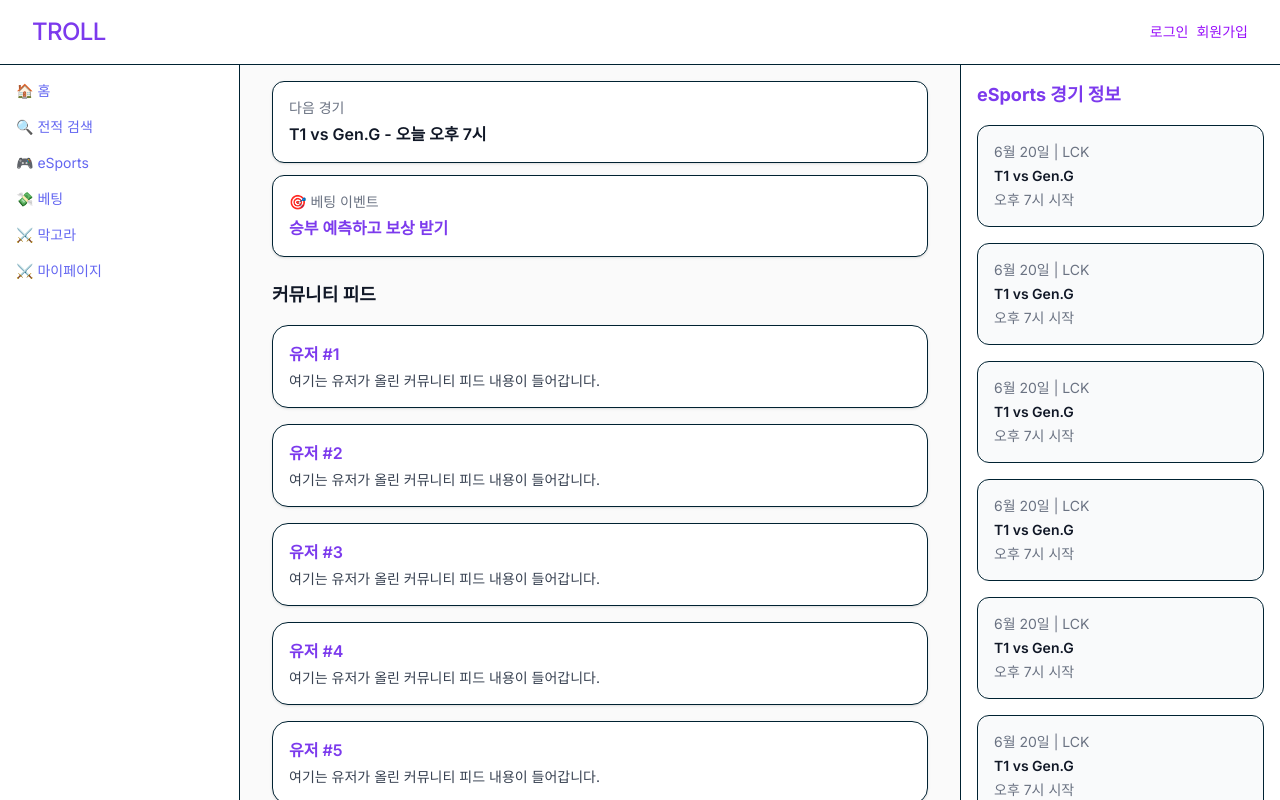
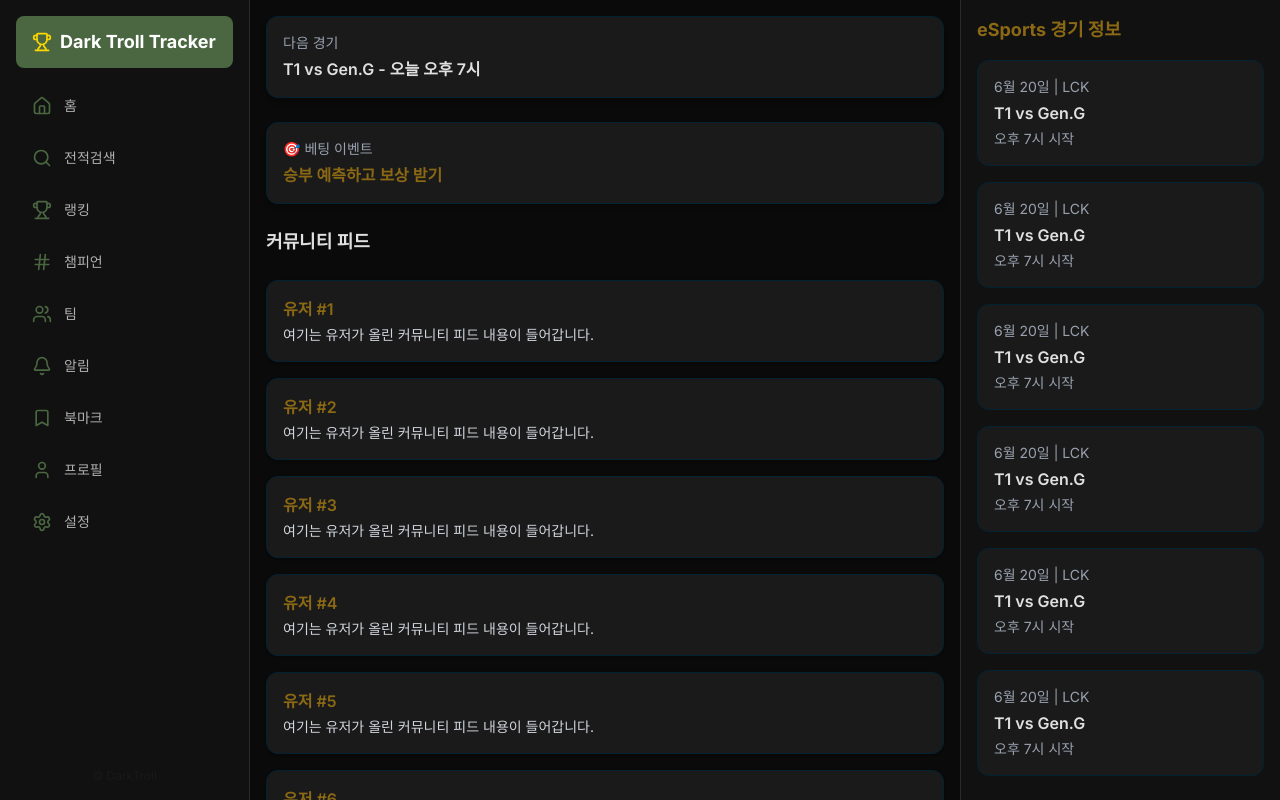
Before and after one commit to kostateam0/frontend, a React (Vite) app: page / in a window 1280 px wide. Built offline with nearby package versions, Linux system fonts and the light colour scheme; no server answers.

Commit message:
Fix : mainpage ui 수정

```diff
--- a/src/App.tsx
+++ b/src/App.tsx
@@ -12,6 +12,7 @@
 import LeaderBoardPage from './pages/LeaderBoardPage';
 import LoginPage from "./pages/LoginPage";
 import RegisterPage from "./pages/RegisterPage";
+import Mypage from "./pages/Mypage"
 
 
 const queryClient = new QueryClient();
@@ -30,6 +31,7 @@
             <Route path="/champions/:id" element={<ChampionDetails />} /> */}
 
             <Route path="/" element={<Index />} />
+            <Route path="/mypage" element={<Mypage />} />
             <Route path='/summonerInfo' element={<SummonerInfo />} />
 
             {/* <Route path="/summonerInfo" element={<SummonerInfo />} /> */}
--- a/src/pages/Index.tsx
+++ b/src/pages/Index.tsx
@@ -1,109 +1,134 @@
 // pages/Index.tsx
 
-import React, { useState } from "react";
-import SummonerSearch from "../components/SummonerSearch";
-import SummonerInfo from "./SummonerInfo";
-import Header from "@/components/Header";
-
+import React, { useState, useEffect } from "react"
+import SummonerSearch from "../components/SummonerSearch"
+import SummonerInfo from "./SummonerInfo"
+import {
+  Trophy,
+  Home,
+  Search,
+  Hash,
+  Users,
+  Bell,
+  Bookmark,
+  User,
+  Settings
+} from "lucide-react"
 
 const Index = () => {
-  const [activeView, setActiveView] = useState<'feed' | 'search'>('feed');
+  const [activeView, setActiveView] = useState<'feed' | 'search' | 'settings'>('feed')
+  const [searchQuery, setSearchQuery] = useState<{
+    region: string
+    summonerName: string
+    tag: string
+  } | null>(null)
+  const [user, setUser] = useState<{ email: string } | null>(null);
 
-  const [searchQuery, setSearchQuery] = useState<{
-    region: string;
-    summonerName: string;
-    tag: string;
-  } | null>(null);
+  useEffect(() => {
+    fetch("http://localhost:4000/auth/me", {
+      credentials: "include",
+    })
+      .then(async (res) => {
+        if (!res.ok) throw new Error("Not logged in");
+        const data = await res.json();
+        setUser(data);
+      })
+      .catch(() => setUser(null));
+  }, []);
+
+  const handleLogout = async () => {
+    await fetch("http://localhost:4000/auth/logout", {
+      method: "POST",
+      credentials: "include",
+    });
+    setUser(null);
+    window.location.href = "/";
+  };
 
   return (
-    <div className='flex h-screen flex-col bg-[#fafafa] text-[#111827]'>
-      {/* 상단 헤더 */}
-      <Header />
+    <div className="h-screen flex flex-col overflow-hidden" style={{ backgroundColor: "#0A0A0A" }}>
+      {/* 헤더 */}
+      <div className="border-b p-4 flex items-center justify-between lg:hidden" style={{ backgroundColor: "#151515", borderColor: "#2A2A2A" }}>
+        <h1 className="text-lg font-bold flex items-center gap-2" style={{ color: "#E0E0E0" }}>
+          <Trophy className="w-5 h-5" style={{ color: "#8B6914" }} />
+          Dark Troll
+        </h1>
+      </div>
 
-      {/* 메인 영역 */}
-      <div
-        className='flex flex-1 overflow-hidden'
-        onWheel={(e) => {
-          const content = document.getElementById('scrollable-main');
-          if (content) content.scrollTop += e.deltaY;
-        }}
-      >
-        {/* 좌측 사이드바 */}
-        <aside className='hidden w-60 cursor-default flex-col border-r border-gray-200 bg-white p-4 text-sm select-none md:flex'>
-          <ul className='space-y-4'>
-            <li
-              className='cursor-pointer text-[#6366f1]'
-              onClick={() => {
-                setActiveView('feed');
-                setSearchQuery(null);
-              }}
+      {/* 본문 */}
+      <div className="flex flex-1 overflow-hidden">
+        {/* 왼쪽 사이드바 */}
+        <aside
+          className="hidden lg:flex w-[250px] flex-col border-r"
+          style={{ backgroundColor: "#111111", borderColor: "#2A2A2A" }}
+        >
+          <div className="h-full flex flex-col p-4">
+            {/* 로고 */}
+            <div
+              className="px-4 py-3 rounded-lg mb-4 flex items-center gap-2 font-bold text-white text-lg"
+              style={{ backgroundColor: "#4A6741" }}
             >
-              🏠 홈
-            </li>
-            <li
-              className='cursor-pointer text-[#6366f1]'
-              onClick={() => {
-                setActiveView('search');
-                setSearchQuery(null);
-              }}
-            >
-              🔍 전적 검색
-            </li>
+              <Trophy className="w-5 h-5" style={{ color: "#FFD700" }} />
+              Dark Troll Tracker
+            </div>
 
-            <li className="text-[#6366f1]">🎮 eSports</li>
-            <li className="text-[#6366f1]">💸 베팅</li>
-            <li className="text-[#6366f1]">⚔️ 막고라</li>
-            <li className="text-[#6366f1]">⚔️ 마이페이지</li>
+            {/* 메뉴 */}
+            <nav className="space-y-2 flex-1">
+              {[
+                { icon: Home, label: "홈", onClick: () => { setActiveView('feed'); setSearchQuery(null) } },
+                { icon: Search, label: "전적검색", onClick: () => { setActiveView('search'); setSearchQuery(null) } },
+                { icon: Trophy, label: "랭킹" },
+                { icon: Hash, label: "챔피언" },
+                { icon: Users, label: "팀" },
+                { icon: Bell, label: "알림" },
+                { icon: Bookmark, label: "북마크" },
+                { icon: User, label: "프로필" },
+                { icon: Settings, label: "설정", onClick: () => setActiveView('settings') },
+              ].map(({ icon: Icon, label, onClick }, idx) => (
+                <button
+                  key={idx}
+                  onClick={onClick}
+                  className="w-full flex items-center gap-3 px-4 py-3 rounded-lg transition-colors hover:bg-gray-800/50 text-sm"
+                  style={{ color: "#B0B0B0" }}
+                >
+                  <Icon className="w-5 h-5" style={{ color: "#4A6741" }} />
+                  {label}
+                </button>
+              ))}
+            </nav>
 
-          </ul>
+            {/* 푸터 */}
+            <div className="mt-auto opacity-10 text-center text-xs text-[#4A6741]">© DarkTroll</div>
+          </div>
         </aside>
 
-        {/* 중앙 콘텐츠 */}
-        <main
-          id='scrollable-main'
-          className='flex-1 overflow-y-auto bg-[#fafafa] px-4 pt-4 pb-24 md:px-8 md:pb-4'
-        >
-          <div className='mx-auto max-w-4xl'>
+        {/* 중앙 영역 */}
+        <main id="scrollable-main" className="flex-1 overflow-y-auto px-4 pt-4 pb-24 lg:pb-4" style={{ backgroundColor: "#0A0A0A" }}>
+          <div className="max-w-4xl mx-auto">
             {activeView === 'feed' && (
-              <>
-                {/* 피드 컴포넌트 */}
-                <div className='mb-6'>
-                  <div className='mb-3 rounded-xl border border-gray-200 bg-white p-4 shadow-sm'>
-                    <div className='text-sm text-gray-500'>다음 경기</div>
-                    <div className='mt-1 font-semibold text-[#111827]'>
-                      T1 vs Gen.G - 오늘 오후 7시
-                    </div>
-                  </div>
-                  <div className='rounded-xl border border-gray-200 bg-white p-4 shadow-sm'>
-                    <div className='text-sm text-gray-500'>🎯 베팅 이벤트</div>
-                    <div className='mt-1 font-semibold text-[#7c3aed]'>
-                      승부 예측하고 보상 받기
-                    </div>
-                  </div>
+              <div className="space-y-6">
+                <div className='rounded-xl border border-[#2A2A2A] bg-[#1A1A1A] p-4 shadow-md'>
+                  <div className='text-sm text-gray-400'>다음 경기</div>
+                  <div className='mt-1 font-semibold text-[#E0E0E0]'>T1 vs Gen.G - 오늘 오후 7시</div>
                 </div>
-                <div className='mb-4 text-lg font-semibold text-[#111827]'>
-                  커뮤니티 피드
+                <div className='rounded-xl border border-[#2A2A2A] bg-[#1A1A1A] p-4 shadow-md'>
+                  <div className='text-sm text-gray-400'>🎯 베팅 이벤트</div>
+                  <div className='mt-1 font-semibold text-[#8B6914]'>승부 예측하고 보상 받기</div>
                 </div>
+                <div className='text-lg font-semibold text-[#E0E0E0]'>커뮤니티 피드</div>
                 <div className='space-y-4'>
                   {[...Array(10)].map((_, idx) => (
-                    <div
-                      key={idx}
-                      className='rounded-2xl border border-gray-200 bg-white p-4 shadow-sm transition hover:shadow-md'
-                    >
-                      <div className='font-semibold text-[#7c3aed]'>
-                        유저 #{idx + 1}
-                      </div>
-                      <p className='mt-1 text-[14px] text-[#374151]'>
-                        여기는 유저가 올린 커뮤니티 피드 내용이 들어갑니다.
-                      </p>
+                    <div key={idx} className='rounded-xl border border-[#2A2A2A] bg-[#1A1A1A] p-4 shadow-sm'>
+                      <div className='font-semibold text-[#8B6914]'>유저 #{idx + 1}</div>
+                      <p className='mt-1 text-sm text-gray-300'>여기는 유저가 올린 커뮤니티 피드 내용이 들어갑니다.</p>
                     </div>
                   ))}
                 </div>
-              </>
+              </div>
             )}
 
-            {activeView === 'search' &&
-              (searchQuery ? (
+            {activeView === 'search' && (
+              searchQuery ? (
                 <SummonerInfo
                   region={searchQuery.region}
                   summonerName={searchQuery.summonerName}
@@ -111,26 +136,34 @@
                 />
               ) : (
                 <SummonerSearch onSearch={setSearchQuery} />
-              ))}
+              )
+            )}
+
+            {activeView === 'settings' && (
+              <div className="text-[#E0E0E0] text-sm space-y-2">
+                <div className="text-lg font-bold mb-2">설정</div>
+                {user ? (
+                  <div>
+                    <p className="text-gray-400">로그인됨: {user.email}</p>
+                    <button onClick={handleLogout} className="mt-2 px-4 py-2 rounded bg-red-600 text-white text-sm">로그아웃</button>
+                  </div>
+                ) : (
+                  <a href="/login" className="text-[#4A6741] underline">로그인</a>
+                )}
+              </div>
+            )}
           </div>
         </main>
 
-        {/* 우측 사이드바 */}
-        <aside className='hidden w-80 cursor-default border-l border-gray-200 bg-white p-4 text-sm select-none md:block'>
-          <div className='mb-4 text-lg font-bold text-[#7c3aed]'>
-            eSports 경기 정보
-          </div>
+        {/* 오른쪽 사이드바 */}
+        <aside className='hidden xl:block w-80 border-l p-4' style={{ backgroundColor: "#111111", borderColor: "#2A2A2A" }}>
+          <div className='text-lg font-bold text-[#8B6914] mb-4'>eSports 경기 정보</div>
           <div className='space-y-4'>
             {[...Array(6)].map((_, i) => (
-              <div
-                key={i}
-                className='rounded-xl border border-gray-200 bg-[#f9fafb] p-4'
-              >
-                <div className='text-sm text-gray-500'>6월 20일 | LCK</div>
-                <div className='mt-1 font-semibold text-[#111827]'>
-                  T1 vs Gen.G
-                </div>
-                <div className='mt-1 text-sm text-gray-500'>오후 7시 시작</div>
+              <div key={i} className='rounded-xl border border-[#2A2A2A] bg-[#1A1A1A] p-4'>
+                <div className='text-sm text-gray-400'>6월 20일 | LCK</div>
+                <div className='mt-1 font-semibold text-[#E0E0E0]'>T1 vs Gen.G</div>
+                <div className='mt-1 text-sm text-gray-400'>오후 7시 시작</div>
               </div>
             ))}
           </div>
@@ -138,30 +171,16 @@
       </div>
 
       {/* 모바일 하단 네비게이션 */}
-      <aside className='fixed bottom-0 z-30 flex w-full items-center justify-around border-t border-gray-200 bg-white p-3 text-[18px] md:hidden'>
-        <button
-          onClick={() => {
-            setActiveView('feed');
-            setSearchQuery(null);
-          }}
-        >
-          🏠
-        </button>
-        <button
-          onClick={() => {
-            setActiveView('search');
-            setSearchQuery(null);
-          }}
-        >
-          🔍
-        </button>
+      <aside className='fixed bottom-0 z-30 flex w-full items-center justify-around border-t border-[#2A2A2A] bg-[#151515] p-3 text-[18px] lg:hidden'>
+        <button onClick={() => { setActiveView('feed'); setSearchQuery(null) }}>🏠</button>
+        <button onClick={() => { setActiveView('search'); setSearchQuery(null) }}>🔍</button>
         <button>🎮</button>
         <button>💸</button>
         <button>⚔️</button>
-        <button>⚔️</button>
+        <button onClick={() => setActiveView('settings')}>⚙️</button>
       </aside>
     </div>
-  );
-};
+  )
+}
 
-export default Index;
+export default Index
--- a/tailwind.config.ts
+++ b/tailwind.config.ts
@@ -1,6 +1,5 @@
 // tailwind.config.ts
 import { type Config } from 'tailwindcss';
-// import animate from "tailwindcss-animate";
 
 const config: Config = {
   darkMode: 'class',
@@ -8,24 +7,24 @@
   theme: {
     extend: {
       colors: {
-        border: 'hsl(var(--border))',
-        input: 'hsl(var(--input))',
-        ring: 'hsl(var(--ring))',
-        background: 'hsl(var(--background))',
-        foreground: 'hsl(var(--foreground))',
-        primary: 'hsl(var(--primary))',
-        secondary: 'hsl(var(--secondary))',
-        destructive: 'hsl(var(--destructive))',
-        muted: 'hsl(var(--muted))',
-        accent: 'hsl(var(--accent))',
-        popover: 'hsl(var(--popover))',
-        card: 'hsl(var(--card))',
+        border: '#2A2A2A',
+        input: '#1A1A1A',
+        ring: '#4A6741',
+        background: '#0A0A0A',
+        foreground: '#E0E0E0',
+        primary: '#4A6741',
+        secondary: '#8B6914',
+        destructive: '#4A2A2A',
+        muted: '#666666',
+        accent: '#6B4423',
+        popover: '#151515',
+        card: '#1A1A1A',
       },
       fontFamily: {
         comic: ['"Comic Neue"', 'cursive'],
       },
     },
   },
-  //   plugins: [animate],
 };
+
 export default config;
```
Also changed, not shown: src/pages/LoginPage.tsx (+56 -15 lines), src/pages/Mypage.tsx (added, +78 -0 lines), src/pages/RegisterPage.tsx (+36 -15 lines).
